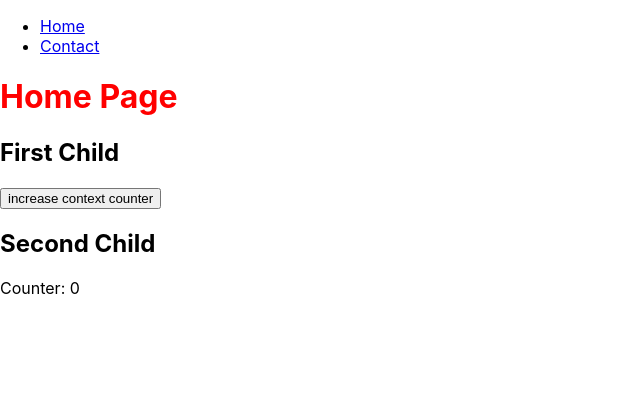
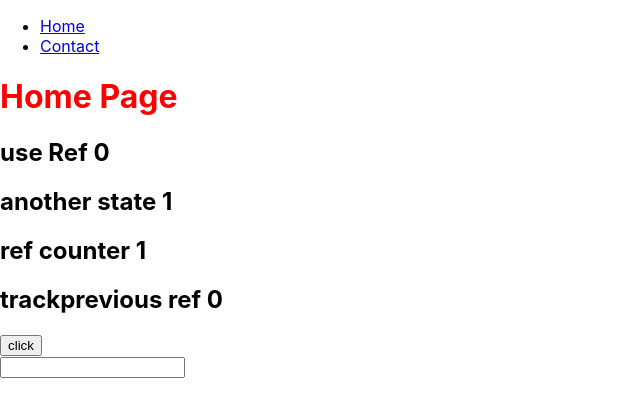
Before and after one commit to hamza-burhan/tic-tac-toe-React, a React (Create React App) app: page / in a window 1280 px wide. Shown: the top 416 px of the page, without its empty margins (0-640 px from the left). Built offline with nearby package versions, Linux system fonts and the light colour scheme.

Commit message:
useRef hook

```diff
--- a/src/main/Pages/home.jsx
+++ b/src/main/Pages/home.jsx
@@ -1,17 +1,46 @@
-import { useState,useEffect  } from 'react';
+import { useState,useEffect, useRef  } from 'react';
 import '../Styles/home.scss'
 import Child from '../components/child';
-import {CustomContext} from '../../index'
 
 export default function Home (){
-  const [count,setCount] = useState(0)
+  const refCouter = useRef(0)
+  const input = useRef()
+  const trackprevious = useRef(0)
+  const [count,setcount] = useState(0)
+  const [anotherCount,setanotherCount] = useState(0)
+
+  useEffect(() => {
+    setanotherCount( prev => prev + 1)
+    refCouter.current = refCouter.current +  1
+    trackprevious.current = anotherCount
+  },[count])
+
+
+  console.log("rerender",count)
+  console.log("refCouter",refCouter.current)
+
+
+  const handldeClick = () => {
+    setcount(prev => prev + 1)
+  }
+
+  const handleInput = (e) => {
+    console.log('e: ', input.current.blur());
+  }
 
   return (
     <>
       <h1>Home Page</h1>
-      <CustomContext.Provider value={[ count, setCount ]}>
-        <Child />
-      </CustomContext.Provider>
+      <h2>use Ref {count}</h2>
+      <h2>another state {anotherCount}</h2>
+      <h2>ref counter {refCouter.current}</h2>
+      <h2>trackprevious ref {trackprevious.current}</h2>
+
+
+      <button onClick={handldeClick} >click</button>
+      <br/>
+      <input type='text' ref={input} onChange={handleInput} />
+
     </>
   )
 }
```
